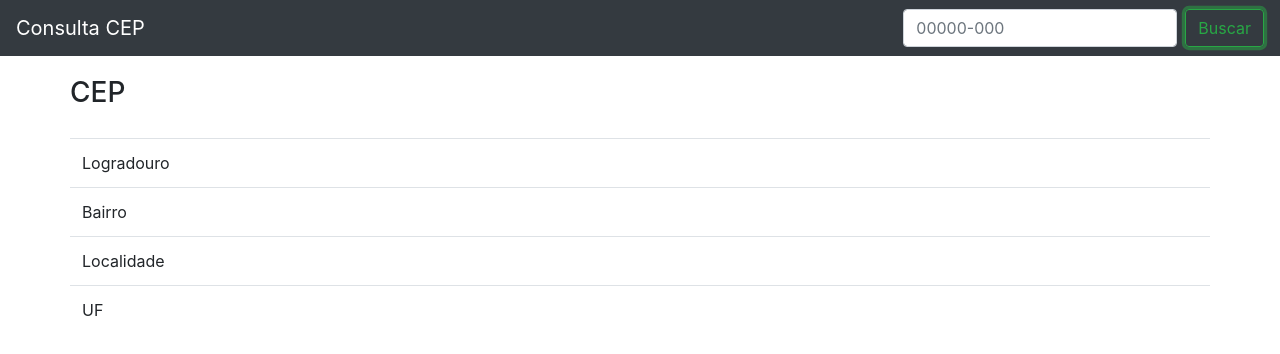
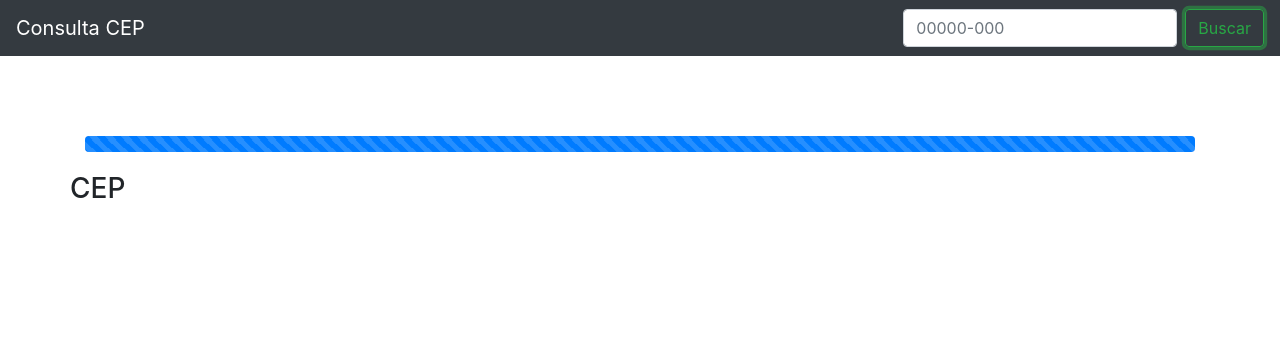
Before and after one commit to rephamarchio/jqueryAjax, a plain HTML site: page index.html in a window 1280 px wide. Both pictures are taken after a click on the button "Buscar". Drawn offline with Linux system fonts and the light colour scheme; no server answers.

Commit message:
#barra de carregamento, ocultar dados e finalização

```diff
--- a/index.html
+++ b/index.html
@@ -16,11 +16,20 @@
 
 </nav>
 
+<div class="container barra-progresso"style="margin-top: 80px;">
+	<div class="progress">
+  	<div class="progress-bar progress-bar-striped progress-bar-animated" role="progressbar" aria-valuenow="75"aria-valuemin="0" aria-valuemax="100" style="width: 100%">
+
+  	</div>
+	</div>
+
+</div>
+
 <div class="container" style="margin-top: 20px;">
 	<div class="row">
 		<h3 id="titulo_cep">CEP</h3>
 	</div>
-	<div class="row" style="margin-top: 20px;">
+	<div class="row cep"  style="margin-top: 20px;">
 		<table class="table">
 			<tbody>
 				<tr>
--- a/js/main.js
+++ b/js/main.js
@@ -1,4 +1,5 @@
 function cunsultaCep() {
+	$(".barra-progresso").show();
 	var cep = document.getElementById("cep").value;
 	var url = "https://viacep.com.br/ws/"+cep +"/json/"
 	console.log(url);
@@ -14,7 +15,14 @@ function cunsultaCep() {
 			$("#localidade").html(response.localidade);
 			$("#uf").html(response.uf);
 			$("#titulo_cep").html("CEP " +response.cep);
+			$(".cep").show();
+			$(".barra-progresso").hide();
 		}
 
 	})
 }
+
+$(function(){
+	$(".cep").hide();
+	$(".barra-progresso").hide();
+});
```
